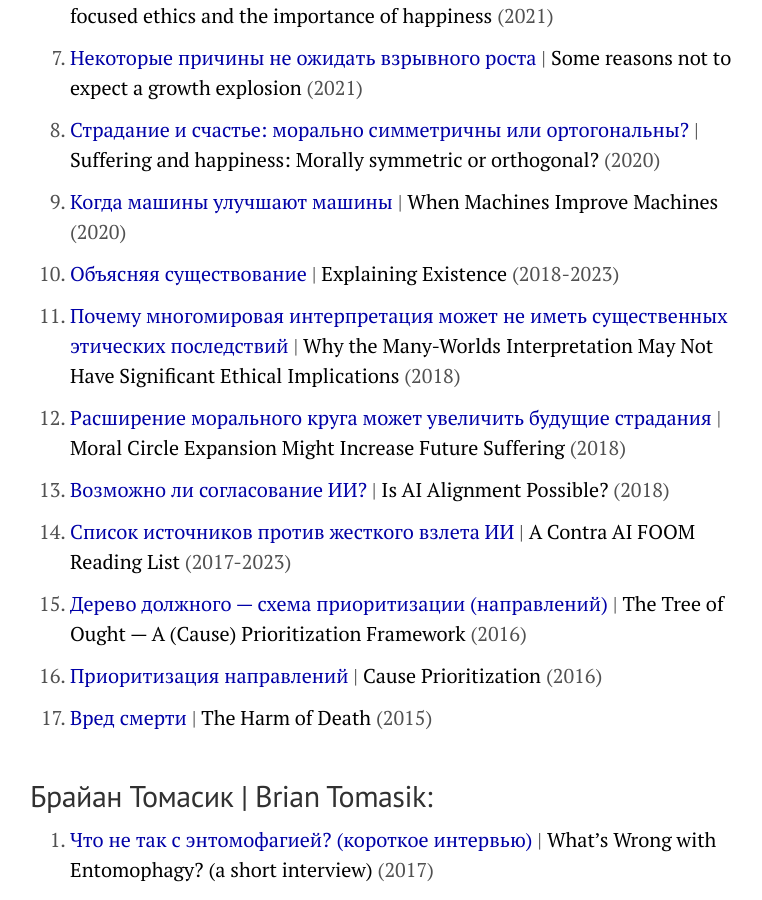
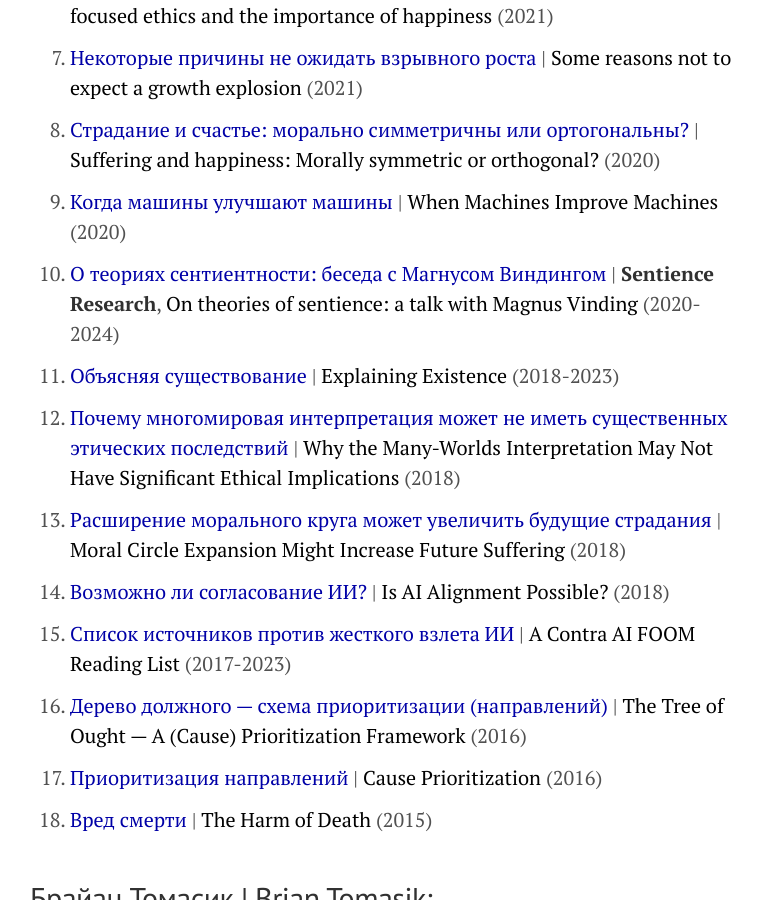
Before and after one commit to KKirdan/kkirdan.github.io, a Jekyll site: the page built from translations/index.md, in a window 1280 px wide and 900 px high, scrolled down 1433 px. Shown: the whole window, without its empty margins (250-1012 px from the left). Built offline with Jekyll 4.4.1, drawn with Linux system fonts in a browser that asks for light colours; some of the changed text lies outside the part shown.

Commit message:
Update index.md

```diff
--- a/translations/index.md
+++ b/translations/index.md
@@ -42,14 +42,15 @@ title: "Переводы"
 7. [Некоторые причины не ожидать взрывного роста](https://reducingsuffering.github.io/magnus-vinding-some-reasons-not-to-expect-a-growth-explosion.html) \| [Some reasons not to expect a growth explosion](https://magnusvinding.com/2021/06/07/reasons-not-to-expect-a-growth-explosion/){: class="b"} (2021)
 8. [Страдание и счастье: морально симметричны или ортогональны?](https://reducingsuffering.github.io/magnus-vinding-suffering-and-happiness-morally-symmetric-or-orthogonal.html) \| [Suffering and happiness: Morally symmetric or orthogonal?](https://centerforreducingsuffering.org/research/suffering-and-happiness-morally-symmetric-or-orthogonal/){: class="b"} (2020)
 9. [Когда машины улучшают машины](https://reducingsuffering.github.io/magnus-vinding-when-machines-improve-machines.html) \| [When Machines Improve Machines](https://magnusvinding.com/2020/08/09/when-machines-improve-machines/){: class="b"} (2020)
-10. [Объясняя существование](https://reducingsuffering.github.io/magnus-vinding-explaining-existence.html) \| [Explaining Existence](https://magnusvinding.com/2018/08/16/explaining-existence/){: class="b"} (2018-2023)
-11. [Почему многомировая интерпретация может не иметь существенных этических последствий](https://reducingsuffering.github.io/magnus-vinding-why-the-mwi-may-not-have-significant-ethical-implications.html) \| [Why the Many-Worlds Interpretation May Not Have Significant Ethical Implications](https://magnusvinding.com/2018/11/02/why-many-worlds-may-not-have-significant-implications/){: class="b"} (2018)
-12. [Расширение морального круга может увеличить будущие страдания](https://reducingsuffering.github.io/magnus-vinding-moral-circle-expansion-might-increase-future-suffering.html) \| [Moral Circle Expansion Might Increase Future Suffering](https://magnusvinding.com/2018/09/04/moral-circle-expansion-might-increase-future-suffering/){: class="b"} (2018)
-13. [Возможно ли согласование ИИ?](https://reducingsuffering.github.io/magnus-vinding-is-ai-alignment-possible.html) \| [Is AI Alignment Possible?](https://magnusvinding.com/2018/12/14/is-ai-alignment-possible/){: class="b"} (2018)
-14. [Список источников против жесткого взлета ИИ](https://reducingsuffering.github.io/magnus-vinding-a-contra-ai-foom-reading-list.html) \| [A Contra AI FOOM Reading List](https://magnusvinding.com/2017/12/16/a-contra-ai-foom-reading-list/){: class="b"} (2017-2023)
-15. [Дерево должного — схема приоритизации (направлений)](https://reducingsuffering.github.io/magnus-vinding-the-tree-of-ought-a-cause-prioritization-framework.html) \| [The Tree of Ought — A (Cause) Prioritization Framework](https://magnusvinding.blogspot.com/2016/09/the-tree-of-ought-cause-prioritization.html){: class="b"} (2016)
-16. [Приоритизация направлений](https://reducingsuffering.github.io/magnus-vinding-cause-prioritization.html) \| [Cause Prioritization](https://magnusvinding.blogspot.com/2016/09/cause-prioritization.html){: class="b"} (2016)
-17. [Вред смерти](https://reducingsuffering.github.io/magnus-vinding-the-harm-of-death.html) \| [The Harm of Death](https://www.utilitarianism.com/magnus-vinding/harm-death.html){: class="b"} (2015)
+10. [О теориях сентиентности: беседа с Магнусом Виндингом](https://reducingsuffering.github.io/sentience-research-on-theories-of-sentience-a-talk-with-magnus-vinding.html) \| **Sentience Research**, [On theories of sentience: a talk with Magnus Vinding](https://sentience-research.org/on-theories-of-sentience-a-talk-with-magnus-vinding/){: class="b"} (2020-2024)
+11. [Объясняя существование](https://reducingsuffering.github.io/magnus-vinding-explaining-existence.html) \| [Explaining Existence](https://magnusvinding.com/2018/08/16/explaining-existence/){: class="b"} (2018-2023)
+12. [Почему многомировая интерпретация может не иметь существенных этических последствий](https://reducingsuffering.github.io/magnus-vinding-why-the-mwi-may-not-have-significant-ethical-implications.html) \| [Why the Many-Worlds Interpretation May Not Have Significant Ethical Implications](https://magnusvinding.com/2018/11/02/why-many-worlds-may-not-have-significant-implications/){: class="b"} (2018)
+13. [Расширение морального круга может увеличить будущие страдания](https://reducingsuffering.github.io/magnus-vinding-moral-circle-expansion-might-increase-future-suffering.html) \| [Moral Circle Expansion Might Increase Future Suffering](https://magnusvinding.com/2018/09/04/moral-circle-expansion-might-increase-future-suffering/){: class="b"} (2018)
+14. [Возможно ли согласование ИИ?](https://reducingsuffering.github.io/magnus-vinding-is-ai-alignment-possible.html) \| [Is AI Alignment Possible?](https://magnusvinding.com/2018/12/14/is-ai-alignment-possible/){: class="b"} (2018)
+15. [Список источников против жесткого взлета ИИ](https://reducingsuffering.github.io/magnus-vinding-a-contra-ai-foom-reading-list.html) \| [A Contra AI FOOM Reading List](https://magnusvinding.com/2017/12/16/a-contra-ai-foom-reading-list/){: class="b"} (2017-2023)
+16. [Дерево должного — схема приоритизации (направлений)](https://reducingsuffering.github.io/magnus-vinding-the-tree-of-ought-a-cause-prioritization-framework.html) \| [The Tree of Ought — A (Cause) Prioritization Framework](https://magnusvinding.blogspot.com/2016/09/the-tree-of-ought-cause-prioritization.html){: class="b"} (2016)
+17. [Приоритизация направлений](https://reducingsuffering.github.io/magnus-vinding-cause-prioritization.html) \| [Cause Prioritization](https://magnusvinding.blogspot.com/2016/09/cause-prioritization.html){: class="b"} (2016)
+18. [Вред смерти](https://reducingsuffering.github.io/magnus-vinding-the-harm-of-death.html) \| [The Harm of Death](https://www.utilitarianism.com/magnus-vinding/harm-death.html){: class="b"} (2015)
 
 <a id="Brian_Tomasik"></a>
 ## Брайан Томасик \| Brian Tomasik:
```
Also changed, not shown: other parts of translations/index.md (+1 -1 lines).
